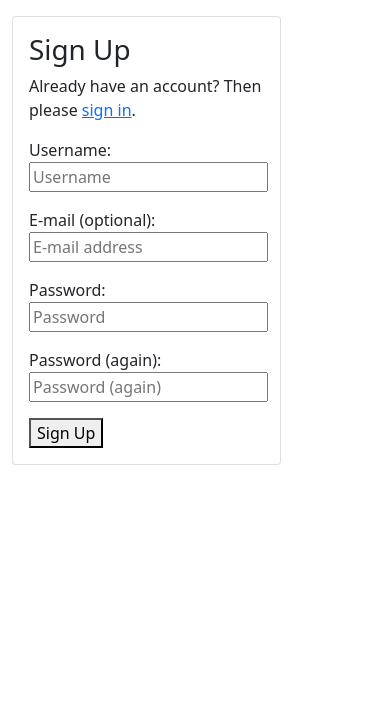
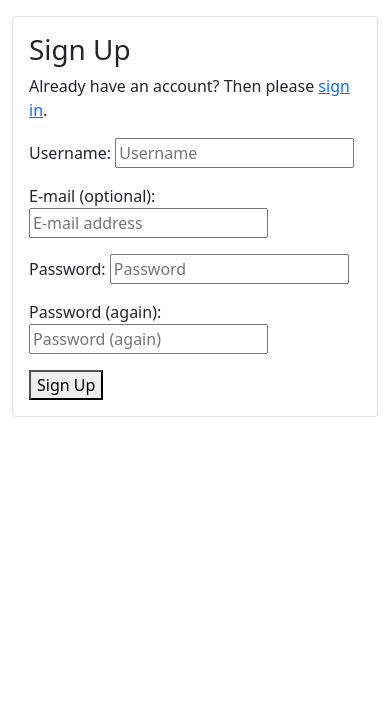
Before and after one commit to Code-Institute-Submissions/sarahjameson-CI-PP4-super_cool_forum_AugResub, a Django app: page /accounts/signup/ in a window 390 px wide. Shown: the part 56-777 px from the top of the page. Run offline with Django 3.2, Linux system fonts and the light colour scheme.

Commit message:
Made sign up page responsive

```diff
--- a/templates/account/signup.html
+++ b/templates/account/signup.html
@@ -8,7 +8,7 @@
 
 <div class="container">
   <div class="row">
-    <div class="col-9">
+    <div class="col-lg-9 col-sm-12 col-xs-12">
       <div class="card mt-3 mb-3">
         <div class="card-body">
           <h1>{% trans "Sign Up" %}</h1>
```
